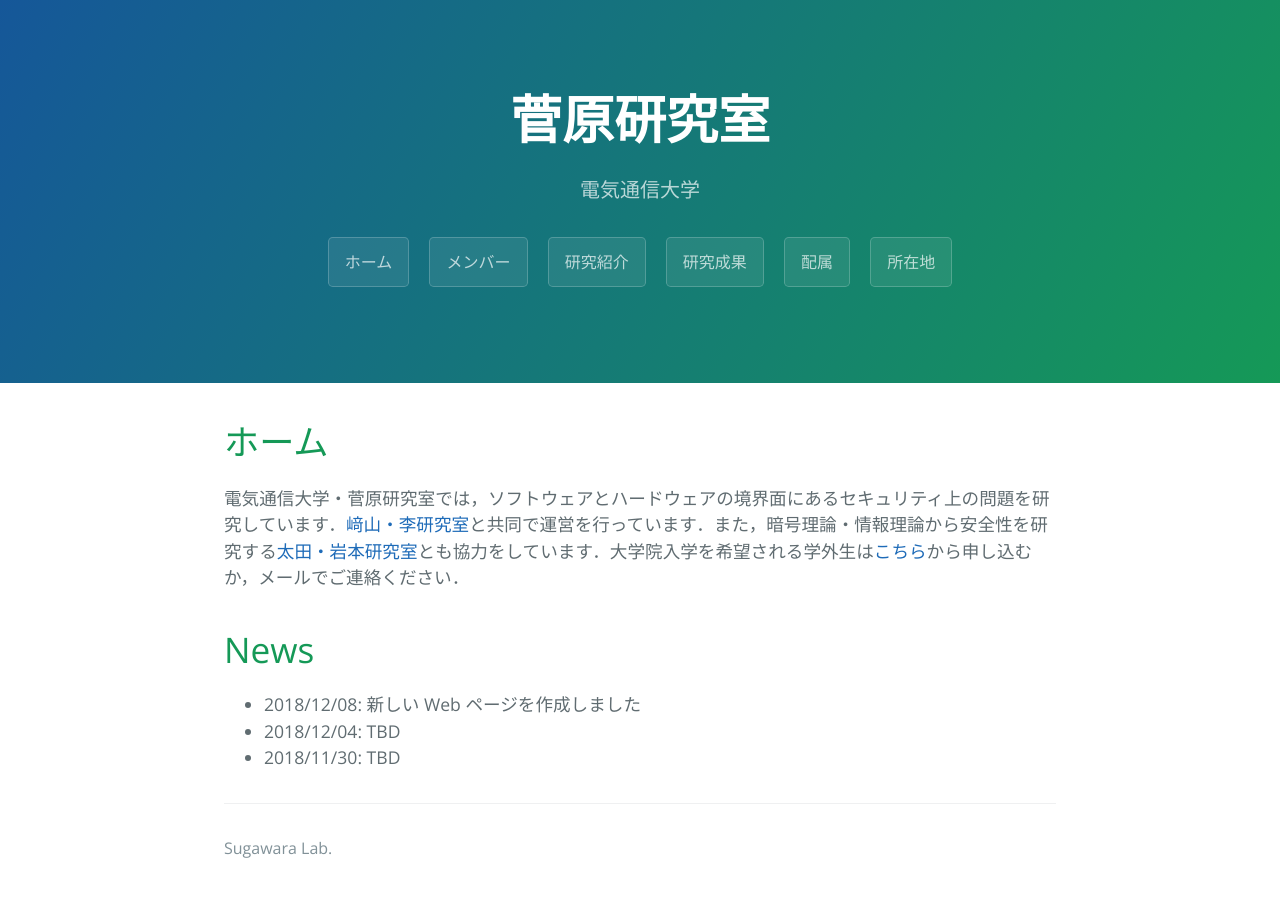
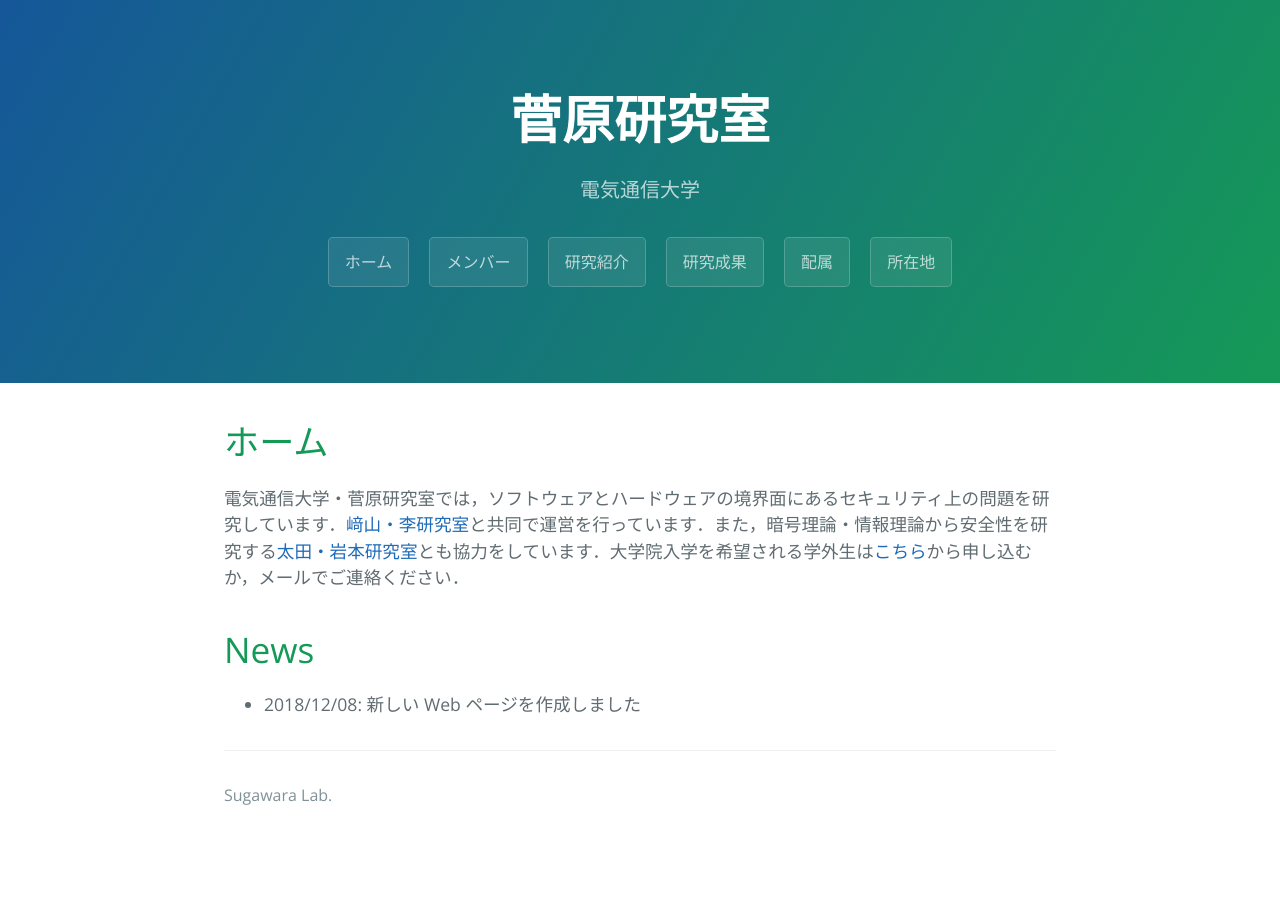
Before and after one commit to sugawara-bbbb/weblab, a Jekyll site: the page built from index.md, in a window 1280 px wide. Shown: the top 897 px of the page. Built offline with Jekyll 4.4.1, drawn with Linux system fonts in a browser that asks for light colours; our own code applies the rules of GitHub Pages for plain Markdown files.

Commit message:
News の TBD を削除

```diff
--- a/index.md
+++ b/index.md
@@ -8,5 +8,3 @@ layout: default
 
 # News
 - 2018/12/08: 新しい Web ページを作成しました
-- 2018/12/04: TBD
-- 2018/11/30: TBD
```
